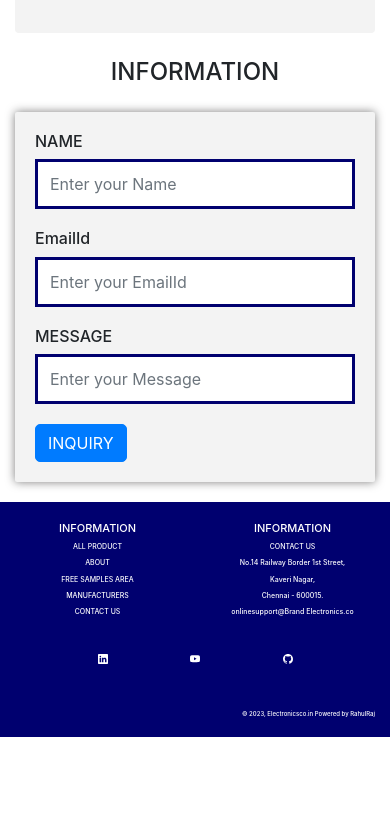
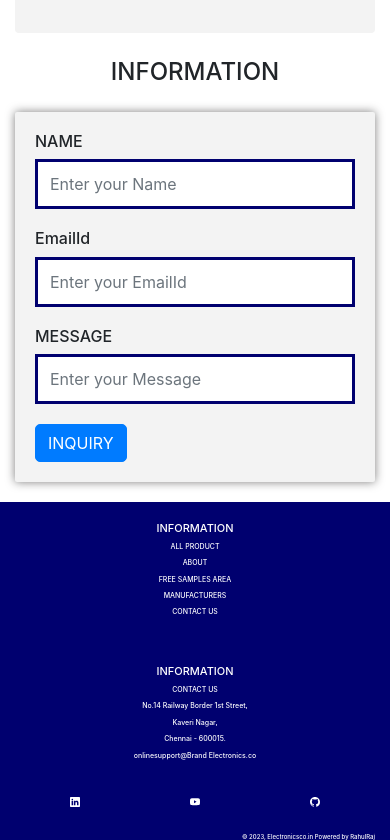
Before and after one commit to rahul-raj9367/Electronics, a plain HTML site: page index.html in a window 390 px wide. Shown: the part 8207-9047 px from the top of the page. Before the commit the page ends 8944 px from the top, so only its background shows below. Drawn offline with nearby package versions, Linux system fonts and the light colour scheme.

Commit message:
Update Style.css

```diff
--- a/Style.css
+++ b/Style.css
@@ -42,7 +42,7 @@
 }
 .nav-item a:hover{
     color: #000000 !important;
-    background-color: #ffffff8b;
+    background-color: #ffffff;
     border-radius: 2px !important;
 }
 .navbar-toggler{
@@ -184,7 +184,7 @@ img {
 }
 #contact1 .col-lg-6 .hoo {
     display: flex;
-    justify-content: space-evenly;
+    justify-content: space-around;
 }
 #last h5 {
     margin-bottom: 0;
@@ -293,7 +293,7 @@ img {
     }
     #Contact .container .row {
        display: grid;
-       grid-template-columns: 50% 50%;
+       grid-template-columns: 100%;
     }
     #contact1 h5{
         font-size: 6px !important;
@@ -302,5 +302,7 @@ img {
         height: 10px;
         width: 10px;
     }
-
+    #contact1 .container-fluid .row .col-lg-6 {
+        margin-bottom: 0% !important;
+    }
 }
```
